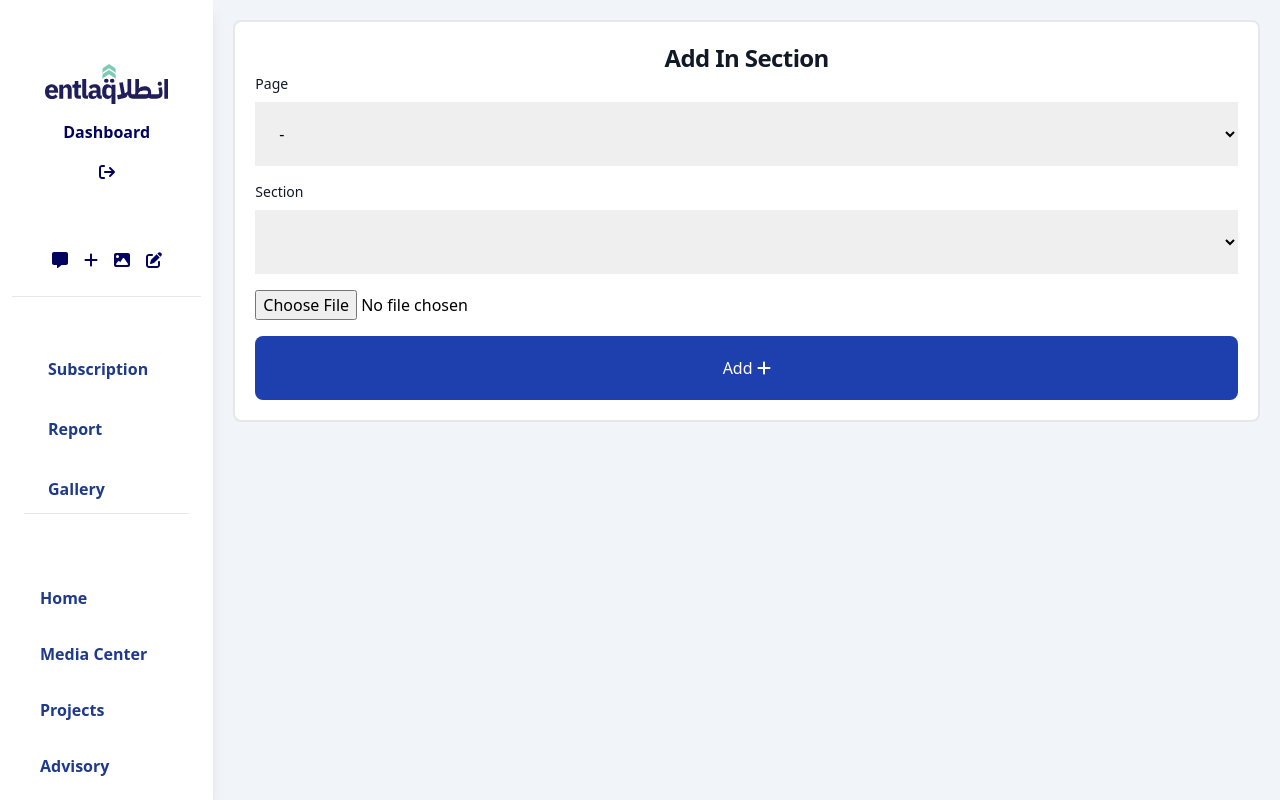
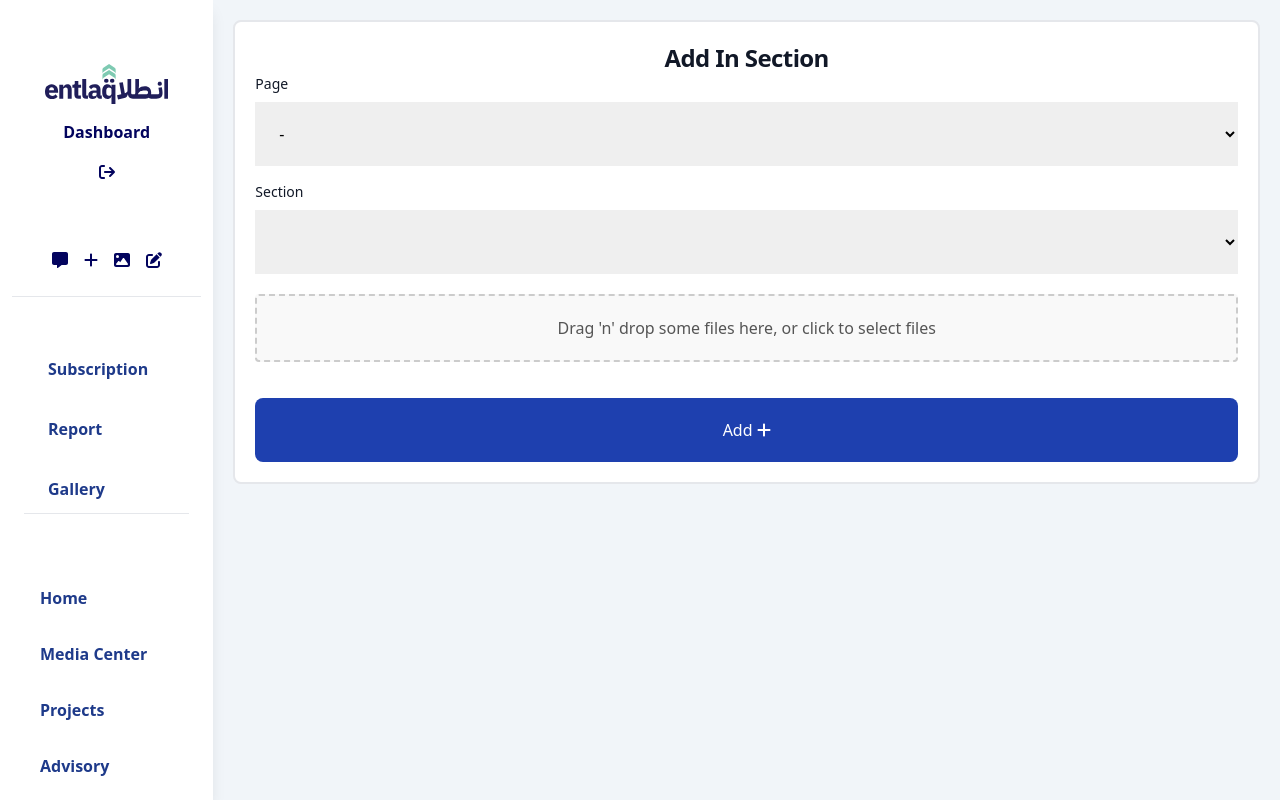
Before and after one commit to 0xHos/reactEntlaq, a React (Vite) app in the folder frontend/: page /admin/dashboard/add_in_section in a window 1280 px wide. Built offline with nearby package versions, Linux system fonts and the light colour scheme; sample sign-in values are in the browser's storage.

Commit message:
enhance dropzone

```diff
--- a/frontend/src/assets/index.css
+++ b/frontend/src/assets/index.css
@@ -1120,6 +1120,10 @@ video {
   height: 100vh;
 }
 
+.h-32 {
+  height: 8rem;
+}
+
 .w-1\/12 {
   width: 8.333333%;
 }
@@ -1199,6 +1203,10 @@ video {
 
 .w-screen {
   width: 100vw;
+}
+
+.w-32 {
+  width: 8rem;
 }
 
 .min-w-full {
--- /dev/null
+++ b/frontend/src/pages/admin/components/nD.tsx
@@ -0,0 +1,183 @@
+import React, { useState, useEffect } from 'react';
+import { useDropzone } from 'react-dropzone';
+
+const MyDropzone = ({ onFileChange, initialImage }) => {
+  const [files, setFiles] = useState(initialImage ? [initialImage] : []);
+  const [uploadProgress, setUploadProgress] = useState({});
+
+  const onDrop = (acceptedFiles) => {
+    const newFiles = acceptedFiles.map((file) =>
+      Object.assign(file, {
+        preview: URL.createObjectURL(file),
+      })
+    );
+    setFiles((prevFiles) => [...prevFiles, ...newFiles]);
+    handleFileUpload(acceptedFiles);
+    onFileChange([...files, ...acceptedFiles]);
+  };
+
+  const handleFileUpload = (acceptedFiles) => {
+    const progress = {};
+    acceptedFiles.forEach((file) => {
+      progress[file.name] = 0; // Initial progress
+      simulateUpload(file);
+    });
+    setUploadProgress((prevProgress) => ({ ...prevProgress, ...progress }));
+  };
+
+  const simulateUpload = (file) => {
+    const interval = setInterval(() => {
+      setUploadProgress((prevProgress) => {
+        const newProgress = prevProgress[file.name] + 10;
+        if (newProgress >= 100) {
+          clearInterval(interval);
+        }
+        return { ...prevProgress, [file.name]: Math.min(newProgress, 100) };
+      });
+    }, 500);
+  };
+
+  const removeFile = (fileToRemove) => {
+    setFiles((prevFiles) => prevFiles.filter((file) => file !== fileToRemove));
+    onFileChange(files.filter((file) => file !== fileToRemove));
+    URL.revokeObjectURL(fileToRemove.preview);
+  };
+
+  const { getRootProps, getInputProps, isDragActive } = useDropzone({
+    onDrop,
+    accept: 'image/*,video/*,application/pdf',
+  });
+
+  const renderPreviews = () =>
+    files.map((file, index) => {
+      const fileType = file.type ? file.type.split('/')[0] : '';
+      let previewContent;
+
+      if (fileType === 'image') {
+        previewContent = <img src={file.preview} alt="Preview" style={styles.image} />;
+      } else if (fileType === 'video') {
+        previewContent = <video src={file.preview} controls style={styles.video} />;
+      } else if (fileType === 'application') {
+        previewContent = <embed src={file.preview} type="application/pdf" style={styles.pdf} />;
+      }
+
+      return (
+        <div key={index} style={styles.preview}>
+          {previewContent}
+          {uploadProgress[file.name] !== undefined && (
+            <div style={styles.progressContainer}>
+              <div style={{ ...styles.progressBar, width: `${uploadProgress[file.name]}%` }} />
+            </div>
+          )}
+          <button
+            onClick={() => removeFile(file)}
+            style={styles.deleteButton}
+          >
+            X
+          </button>
+        </div>
+      );
+    });
+
+  useEffect(() => {
+    return () => {
+      files.forEach((file) => {
+        if (typeof file !== 'string') {
+          URL.revokeObjectURL(file.preview);
+        }
+      });
+    };
+  }, [files]);
+
+  return (
+    <div>
+      <div {...getRootProps()} style={styles.dropzone}>
+        <input {...getInputProps()} />
+        {isDragActive ? (
+          <p>Drop the files here ...</p>
+        ) : (
+          <p>Drag 'n' drop some files here, or click to select files</p>
+        )}
+      </div>
+      <div style={styles.previewContainer}>{renderPreviews()}</div>
+    </div>
+  );
+};
+
+const styles = {
+  dropzone: {
+    border: '2px dashed #cccccc',
+    borderRadius: '4px',
+    padding: '20px',
+    textAlign: 'center',
+    cursor: 'pointer',
+    color: '#555555',
+    backgroundColor: '#f9f9f9',
+    marginTop: '20px',
+  },
+  previewContainer: {
+    display: 'flex',
+    flexWrap: 'wrap',
+    marginTop: '20px',
+  },
+  preview: {
+    marginRight: '10px',
+    marginBottom: '10px',
+    border: '1px solid #dddddd',
+    padding: '10px',
+    borderRadius: '4px',
+    width: '100px',
+    height: '100px',
+    overflow: 'hidden',
+    display: 'flex',
+    justifyContent: 'center',
+    alignItems: 'center',
+    position: 'relative',
+  },
+  image: {
+    width: '100%',
+    height: '100%',
+    objectFit: 'cover',
+  },
+  video: {
+    width: '100%',
+    height: '100%',
+    objectFit: 'cover',
+  },
+  pdf: {
+    width: '100%',
+    height: '100%',
+    objectFit: 'cover',
+  },
+  progressContainer: {
+    position: 'absolute',
+    bottom: '0',
+    left: '0',
+    right: '0',
+    height: '5px',
+    backgroundColor: '#f3f3f3',
+  },
+  progressBar: {
+    height: '100%',
+    backgroundColor: '#4caf50',
+  },
+  deleteButton: {
+    position: 'absolute',
+    top: '5px',
+    right: '5px',
+    backgroundColor: 'red',
+    color: 'white',
+    border: 'none',
+    borderRadius: '50%',
+    width: '20px',
+    height: '20px',
+    cursor: 'pointer',
+    display: 'flex',
+    justifyContent: 'center',
+    alignItems: 'center',
+    fontSize: '14px',
+    lineHeight: '14px',
+  },
+};
+
+export default MyDropzone;
--- a/frontend/src/pages/admin/pages/add_carousel.tsx
+++ b/frontend/src/pages/admin/pages/add_carousel.tsx
@@ -7,6 +7,7 @@ import { PageOptionDropdown, SectionOptionDropdown } from "../data";
 import useAxiosSendData from "../../../hooks/useFetch";
 
 import JoditEditor from 'jodit-react';
+import MyDropzone from "../components/nD";
 
 
 
@@ -47,7 +48,7 @@ export default function AddCarousel() {
   setFile(event.target.files[0])
  };
  const handleFileChange = (files) => {
-  setCarousel((prevData) => ({...prevData,files}));
+  setCarousel((prevData) => ({...prevData,car_img:files[0]}));
 };
 
   const handleSubmit = async (event: FormEvent<HTMLFormElement>) => {
@@ -57,7 +58,7 @@ export default function AddCarousel() {
       formData.append(key,value);
 
     }
-    formData.append('car_img',file)
+    // formData.append('car_img',file)
     try{
         const res = await sendData(ENDPOINT_CAROUSEL,formData,sessionStorage.getItem("token")||"")
         alert(res.msg);
@@ -123,7 +124,7 @@ export default function AddCarousel() {
                                     ) || null}
                                 {
                                     sectionChoosed == 'about_us'?null
-                                    :<input type="file" onChange={handelFile} name="car_img"/>
+                                    :<MyDropzone onFileChange={handleFileChange} initialImage={``}/>
                                 }
 
 
--- a/frontend/src/pages/admin/pages/add_gallery.tsx
+++ b/frontend/src/pages/admin/pages/add_gallery.tsx
@@ -4,6 +4,7 @@ import { FormEvent, useEffect, useState } from "react";
 import useAxiosSendData, { useAxiosGetData } from "../../../hooks/useFetch";
 import {Carousel, RportOrGallery} from '../../../types/index'
 import { BACKEND_SERVER, ENDPOINT_CAROUSEL } from "../../../config";
+import MyDropzone from "../components/nD";
 
 
 
@@ -38,7 +39,11 @@ const Report = ()=>{
     const handelFile = (event)=>{
         setFile(event.target.files[0])
        };
+       const handleFileChange = (files) => {
+        // setCarousel((prevData) => ({...prevData,car_img:files[0]}));
+        setFile(files[0])
 
+      };
        const handleSubmit = async (event: FormEvent<HTMLFormElement>) => {
         event.preventDefault();
         const formData = new FormData();
@@ -94,7 +99,7 @@ const Report = ()=>{
                             }
 
                             {/* {section == 'videos'?<input type="text" onBlur={handleInputVideoUrl} placeholder="video url" className="m-1  border border-gray-300 text-gray-900 rounded-lg focus:ring-primary-600 focus:border-primary-600 block w-full p-2.5  dark:border-gray-600 dark:placeholder-gray-400  dark:focus:ring-blue-500 dark:focus:border-blue-500"/>:null} */}
-                            <input type="file" onChange={handelFile} name="car_img"/>
+                            <MyDropzone onFileChange={handleFileChange} initialImage={``}/>
                             <button type="submit"  className="w-full text-white bg-blue-800 p-5 mt-5 rounded-lg">
                                Add <FontAwesomeIcon icon={faAdd}/>
                             </button>
@@ -126,6 +131,11 @@ const Gallery = ()=>{
     const handelFile = (event)=>{
         setFile(event.target.files[0])
        };
+       const handleFileChange = (files) => {
+        // setCarousel((prevData) => ({...prevData,car_img:files[0]}));
+        setFile(files[0])
+
+      };
 
        const handleSubmit = async (event: FormEvent<HTMLFormElement>) => {
         event.preventDefault();
@@ -156,7 +166,9 @@ const Gallery = ()=>{
                                             carousels?.map((car:Carousel)=>(<option className="w-full"  key={car.id} value={car?.id}>{<div dangerouslySetInnerHTML={{__html:car.car_title}}></div>}</option>))
                                         }
                             </select>
-                            <input type="file" onChange={handelFile} name="car_img"/>
+                            {/* <input type="file" onChange={handelFile} name="car_img"/> */}
+                            <MyDropzone onFileChange={handleFileChange} initialImage={``}/>
+
                                     <button type="submit"  className="w-full text-white bg-blue-800 p-5 mt-5 rounded-lg">
                                     Add <FontAwesomeIcon icon={faAdd}/>
                                     </button>
--- a/frontend/src/pages/admin/pages/add_report.tsx
+++ b/frontend/src/pages/admin/pages/add_report.tsx
@@ -5,6 +5,7 @@ import { ENDPOINT_CAROUSEL } from "../../../config";
 import useAxiosSendData from "../../../hooks/useFetch";
 import { Carousel } from "../../../types";
 import JoditEditor from 'jodit-react';
+import MyDropzone from "../components/nD";
 
 
 export default function AddReport(){
@@ -14,6 +15,9 @@ export default function AddReport(){
 
 
 
+    const handleFileChange = (files) => {
+      setCarousel((prevData) => ({...prevData,car_img:files[0]}));
+    };
 
 
 
@@ -32,7 +36,7 @@ export default function AddReport(){
           formData.append(key,value);
 
         }
-        formData.append('car_img',file)
+        // formData.append('car_img',file)
         formData.append('page',"report")
         formData.append('section',"header")
 
@@ -66,7 +70,7 @@ export default function AddReport(){
                                         <label htmlFor="report" className="block mb-2 text-sm font-medium text-gray-900 ">URL Report</label>
                                         <input onBlur={handleInput} type="text" name="car_link_text" id="report" className="bg-gray-50 border border-gray-300 text-gray-900 rounded-lg focus:ring-primary-600 focus:border-primary-600 block w-full p-2.5 " placeholder="URL Report" required></input>
                                    </div> */}
-                                   <input type="file" onChange={handelFile} name="car_img"/>
+                                   <MyDropzone onFileChange={handleFileChange} initialImage={``}/>
                                    <button type="submit" className="w-full text-white bg-blue-800 p-5 mt-5 rounded-lg">Add <FontAwesomeIcon icon={faAdd}/></button>
                                </form>
 
```
